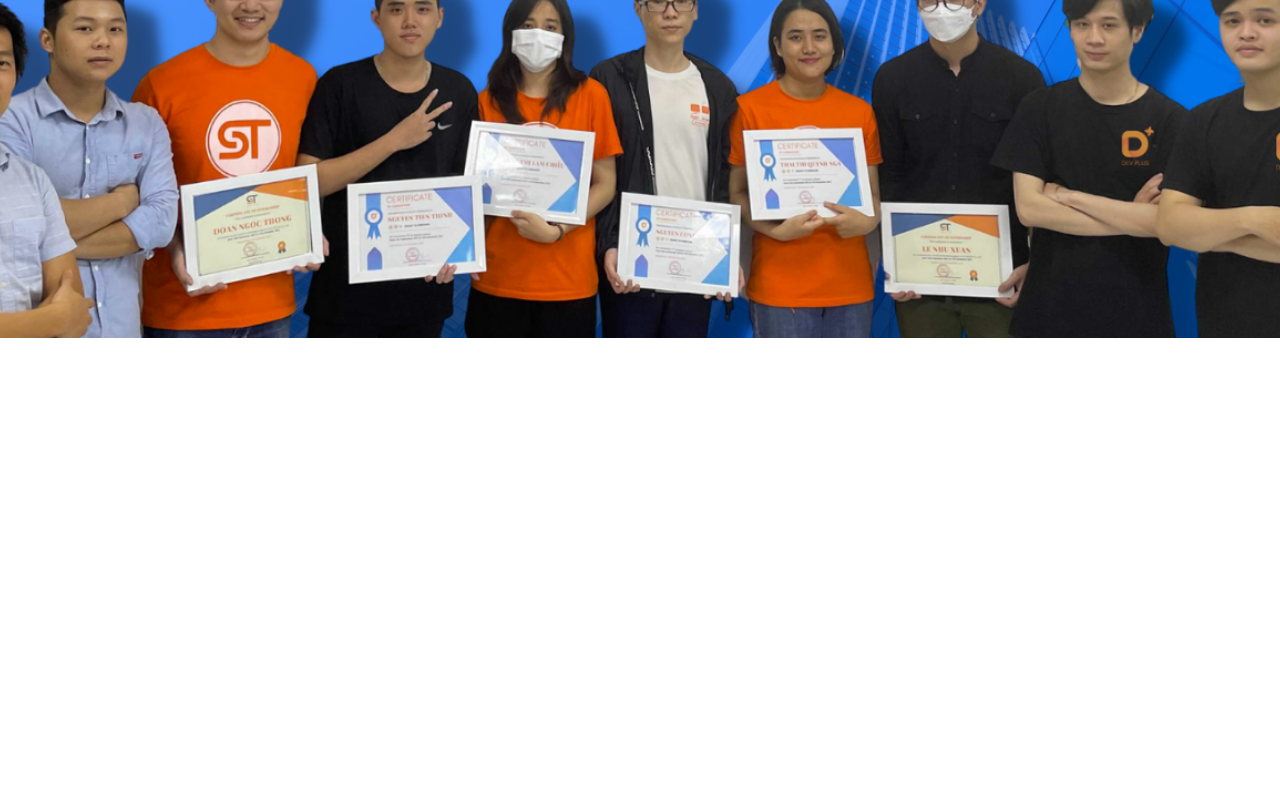
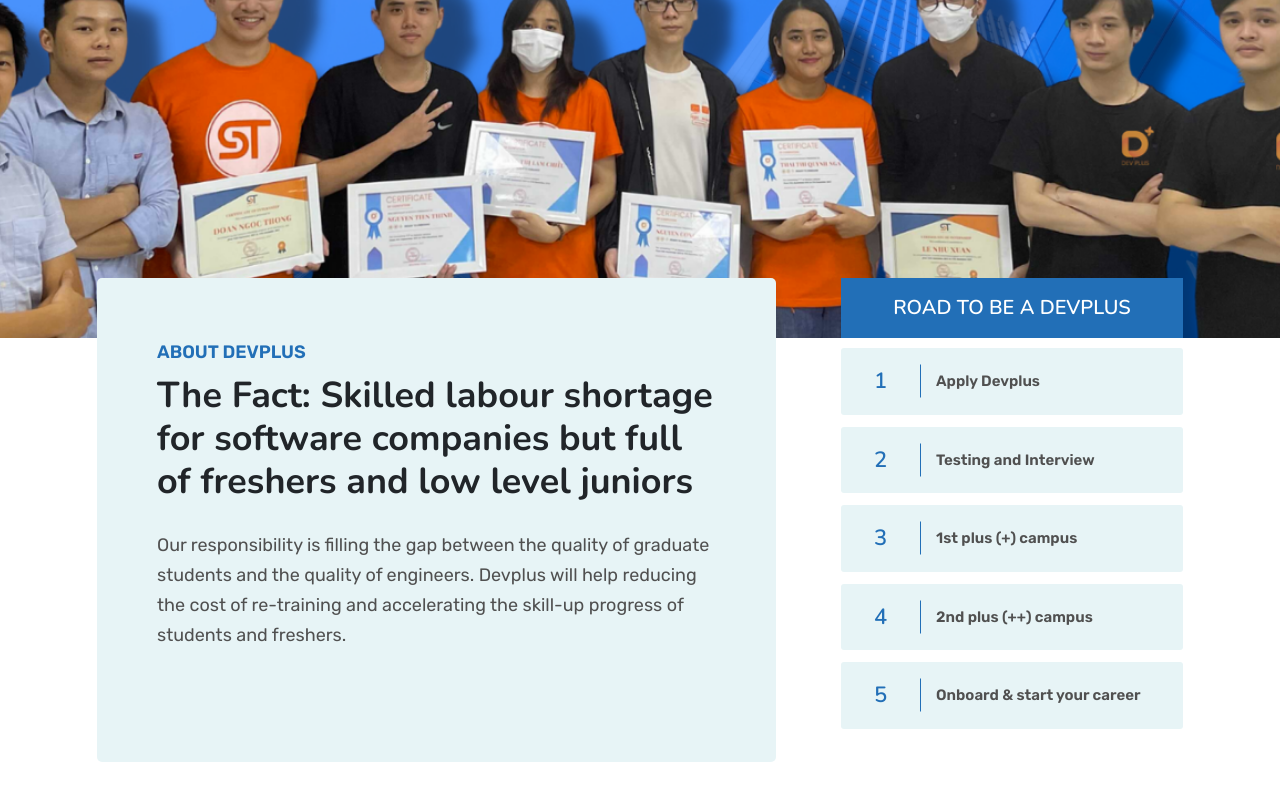
Before and after one commit to nhut2000dn/reactjs-devplus-project, a React (Create React App) app: page / in a window 1280 px wide. Shown: the part 684-1484 px from the top of the page. Before the commit the page ends 1022 px from the top, so only its background shows below. Built offline with nearby package versions, Linux system fonts and the light colour scheme.

Commit message:
new feature about and responsive

```diff
--- a/public/index.html
+++ b/public/index.html
@@ -13,6 +13,9 @@
       rel="stylesheet" />
     <title>Dev+ Mission is support the early stage developer go through the right
     career path</title>
+    <style>
+      @import url("https://fonts.googleapis.com/css?family=Nunito:300,400,600,700,800,900");
+    </style>
   </head>
   <body>
     <noscript>You need to enable JavaScript to run this app.</noscript>
--- /dev/null
+++ b/src/components/About/index.jsx
@@ -0,0 +1,190 @@
+import styled from "styled-components";
+
+import { TitleFont } from "../../constants/fonts";
+import { BLUE } from "../../constants/colors";
+import { mobile, ipad, laptop, desktops } from "../../responsive";
+
+const AboutContainer = styled.div`
+  padding-bottom: 100px;
+  ${laptop({
+    paddingBottom: '50px',
+  })}
+`;
+
+const Container = styled.div`
+  flex-direction: row-reverse;
+`;
+
+const NoticeBoard = styled.div`
+  width: 33.33333333%;
+  padding-right: 15px;
+  padding-left: 15px;
+  ${laptop({
+    width: '100%',
+    padding: '0',
+    marginTop: '70px',
+  })}
+`;
+
+const Title = styled.h4``;
+
+const ContainerBoard = styled.div`
+  margin-top: -60px;
+  ${Title} {
+    background: ${BLUE};
+    font-size: 20px;
+    text-transform: uppercase;
+    padding: 18px 0;
+    text-align: center;
+    font-weight: 600;
+    color: #ffffff;
+    margin-bottom: 10px;
+    font-family: ${TitleFont};
+  }
+  ${laptop({
+    marginTop: '0',
+  })}
+`;
+
+const Item = styled.li``;
+
+const Order = styled.div`
+  border-right: 1px solid  ${BLUE};
+  font-family: ${TitleFont};
+  transform: translateY(-50%);
+  color: ${BLUE};
+  padding: 0 33px 0 0;
+  position: absolute;
+  font-weight: 600;
+  font-size: 22px;
+  left: 33px;
+  top: 50%;
+`;
+
+const Content = styled.div`
+  font-weight: 600;
+  font-size: 15px;
+  color: #505050;
+  padding-left: 95px;
+`;
+
+const ListBoard = styled.ul`
+  ${Item} {
+    position: relative;
+    background: #e7f4f6;
+    margin-bottom: 12px;
+    border-radius: 3px;
+    padding: 22px;
+    padding-left: 0 !important;
+    animation-name: fadeInUp;
+    visibility: visible;
+    animation-duration: 3000ms;
+    animation-delay: 900ms;
+  }
+`;
+
+const AboutPart = styled.article`
+  width: 66.66666667%;
+  padding-left: 15px;
+  padding-right: 50px;
+  ${laptop({
+    width: '100%',
+    padding: '0',
+    marginTop: '70px',
+  })}
+`;
+
+const SectionAbout = styled.section`
+  background: #e7f4f6;
+  padding: 60px 60px 70px;
+  border-radius: 5px;
+  margin-bottom: 40px;
+  margin-top: -60px;
+  ${laptop({
+    marginTop: '0',
+  })}
+`;
+
+const SubTitle = styled.h4`
+  font-size: 18px;
+  line-height: 28px;
+  font-weight: 600;
+  text-transform: uppercase;
+  margin-bottom: 8px;
+  color: ${BLUE};
+`;
+
+const TitleAbout = styled.h2`
+  font-family: ${TitleFont};
+  font-size: 36px;
+  font-weight: 700;
+  margin-bottom: 26px;
+  animation-name: fadeInUp;
+  visibility: visible;
+  animation-duration: 3000ms;
+  animation-delay: 900ms;
+`;
+
+const DescAbout = styled.div`
+  font-size: 18px;
+  line-height: 30px;
+  color: #505050;
+  margin-bottom: 42px;
+  animation-name: fadeInUp;
+  visibility: visible;
+  animation-duration: 3000ms;
+  animation-delay: 900ms;
+`;
+
+const About = () => {
+  return (
+    <AboutContainer>
+      <Container className="container d-lg-flex">
+        <NoticeBoard>
+          <ContainerBoard>
+            <Title>Road to be a devplus</Title>
+            <ListBoard>
+              <Item>
+                <Order>1</Order>
+                <Content>Apply Devplus</Content>
+              </Item>
+              <Item>
+                <Order>2</Order>
+                <Content>Testing and Interview</Content>
+              </Item>
+              <Item>
+                <Order>3</Order>
+                <Content>1st plus (+) campus</Content>
+              </Item>
+              <Item>
+                <Order>4</Order>
+                <Content>2nd plus (++) campus</Content>
+              </Item>
+              <Item>
+                <Order>5</Order>
+                <Content>Onboard & start your career</Content>
+              </Item>
+            </ListBoard>
+          </ContainerBoard>
+        </NoticeBoard>
+        <AboutPart>
+          <SectionAbout>
+            <SubTitle>About Devplus</SubTitle>
+            <TitleAbout>
+              The Fact: Skilled labour shortage for software companies but
+              full of freshers and low level juniors
+            </TitleAbout>
+            <DescAbout>
+								Our responsibility is filling the gap between the quality of
+								graduate students and the quality of engineers. Devplus will
+								help reducing the cost of re-training and accelerating the
+								skill-up progress of students and freshers.
+            </DescAbout>
+          </SectionAbout>
+        </AboutPart>
+      </Container>
+    </AboutContainer>
+  );
+};
+
+export default About;
--- a/src/components/Banner/index.jsx
+++ b/src/components/Banner/index.jsx
@@ -2,6 +2,7 @@
 
 import { TitleFont } from "../../constants/fonts";
 import img from '../../assets/images/devplus_missions.png';
+import { mobile, ipad, laptop, desktops } from "../../responsive";
 
 const BannerContainer = styled.div`
   padding: 125px 0 425px;
@@ -27,7 +28,18 @@
   margin-bottom: 16px;
   text-transform: capitalize;
   font-weight: 700;
-  font-family: "Nunito", sans-serif;
+  font-family: ${TitleFont};
+  ${desktops({
+    fontSize: '45px'
+  })}
+
+  ${ipad({
+    fontSize: '35px'
+  })}
+
+  ${mobile({
+    fontSize: '30px'
+  })}
 `;
 
 const BannerDesc = styled.p`
--- a/src/containers/HomePage/index.jsx
+++ b/src/containers/HomePage/index.jsx
@@ -1,12 +1,14 @@
 import React from 'react'
 import Header from '../../components/Header'
 import Banner from '../../components/Banner'
+import About from '../../components/About'
 
 const HomePage = () => {
   return (
     <div>
       <Header/>
       <Banner/>
+      <About/>
     </div>
   )
 }
--- a/src/global.css.jsx
+++ b/src/global.css.jsx
@@ -1,10 +1,6 @@
 import { createGlobalStyle } from "styled-components";
 
 export default createGlobalStyle`
-  * {
-    @import url("https://fonts.googleapis.com/css?family=Nunito:300,400,600,700,800,900");
-  }
-
   html,
   body {
     font-family: "Rubik", sans-serif;
--- /dev/null
+++ b/src/responsive.js
@@ -0,0 +1,33 @@
+import { css } from "styled-components";
+
+export const mobile = (props) => {
+  return css`
+    @media only screen and (max-width: 575px) {
+      ${props}
+    }
+  `;
+};
+
+export const ipad = (props) => {
+  return css`
+    @media only screen and (max-width: 767px) {
+      ${props}
+    }
+  `;
+};
+
+export const laptop = (props) => {
+  return css`
+    @media only screen and (max-width: 919px) {
+      ${props}
+    }
+  `;
+};
+
+export const desktops = (props) => {
+  return css`
+    @media only screen and (max-width: 1199px) {
+      ${props}
+    }
+  `;
+};
```
